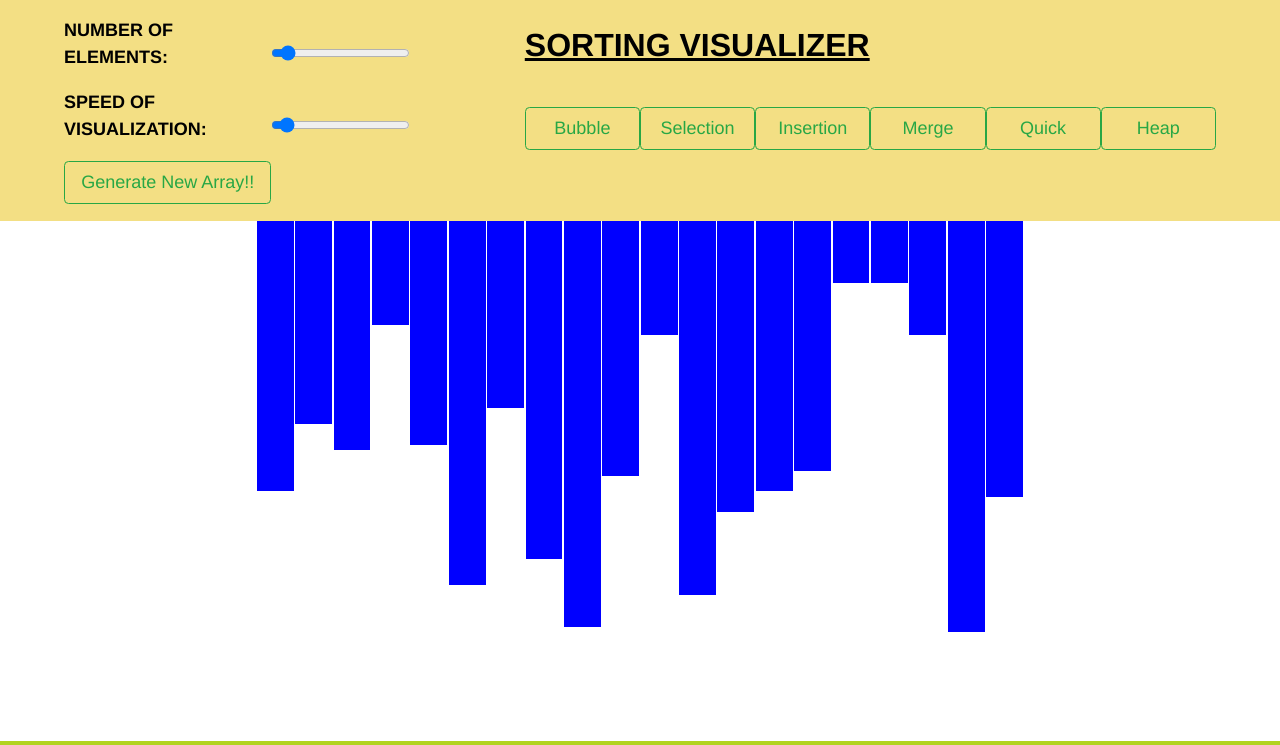
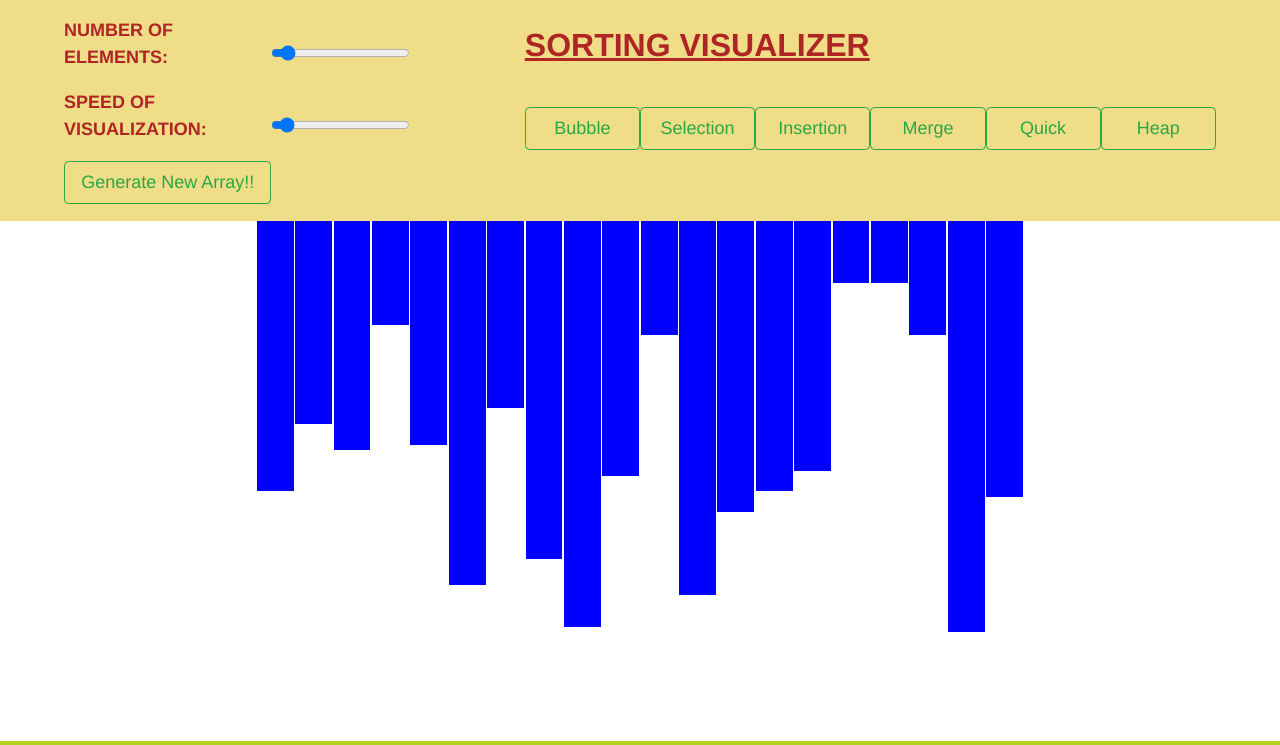
Before and after one commit to eshan1809/Sorting-Visualiser, a plain HTML site: page index.html in a window 1280 px wide. Shown: the top 745 px of the page. Drawn offline with nearby package versions, Linux system fonts and the light colour scheme.

```diff
--- a/css/style.css
+++ b/css/style.css
@@ -6,8 +6,8 @@
 }
 
 nav {
-  background-color: #f3df84;
-  color: black;
+  background-color: #f0dd87;
+  color: rgb(175, 37, 37);
   display: -ms-grid;
   display: grid;
   -ms-grid-columns: 30% 60%;
```
